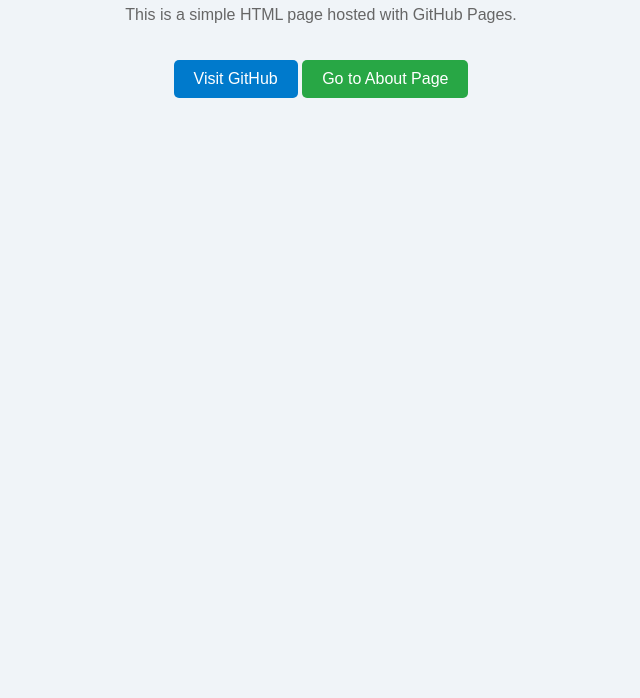
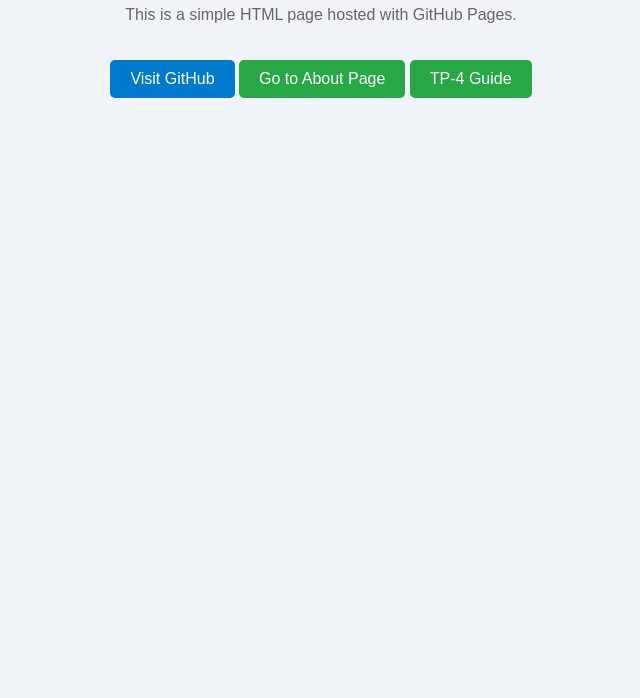
Before and after one commit to suddoman/suddo-evolve, a plain HTML site: page index.html in a window 1280 px wide. Shown: the part 102-800 px from the top of the page, without its empty margins (319-959 px from the left). Drawn offline with Linux system fonts and the light colour scheme.

Commit message:
Update index.html

```diff
--- a/index.html
+++ b/index.html
@@ -48,7 +48,8 @@
     <h1>Welcome to My Website</h1>
     <p>This is a simple HTML page hosted with GitHub Pages.</p>
     <a href="https://github.com">Visit GitHub</a>
-	<a href="about.html" class="button-link">Go to About Page</a>
+    <a href="about.html" class="button-link">Go to About Page</a>
+    <a href="tp4-notes.html" class="button-link">TP-4 Guide</a>
 
 </body>
 </html>
```
